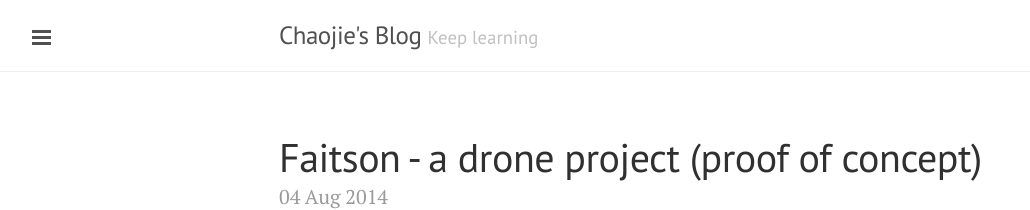
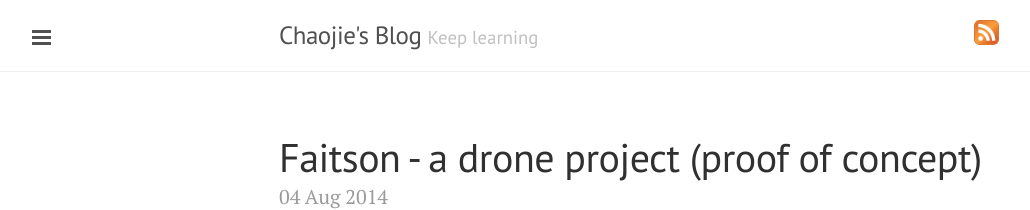
Before and after one commit to cjackie/cjackie.github.com, a Jekyll site: the page built from index.html, in a window 1280 px wide. Shown: the top 210 px of the page, without its empty margins (1-1031 px from the left). Built offline with Jekyll 4.4.1, drawn with Linux system fonts in a browser that asks for light colours; Markdown is read by kramdown in place of the engine named in the settings; the list of posts is cut into pages by our own code.

Commit message:
add rss. not reponsive icon, well that's ok:smile:

```diff
--- a/_layouts/default.html
+++ b/_layouts/default.html
@@ -15,6 +15,9 @@
           <h3 class="masthead-title">
             <a href="/" title="Home">{{ site.title }}</a>
             <small>{{ site.tagline }}</small>
+	    <a style="float:right" href="/atom.xml">
+	      <img width="25px" src="/images/feed.png">
+	    </a>
           </h3>
         </div>
       </div>
--- a/atom.xml
+++ b/atom.xml
@@ -21,7 +21,6 @@ layout: nil
    <link href="{{ site.url }}{{ post.url }}"/>
    <updated>{{ post.date | date_to_xmlschema }}</updated>
    <id>{{ site.url }}{{ post.id }}</id>
-   <content type="html">{{ post.content | xml_escape }}</content>
  </entry>
  {% endfor %}
 
```
Also changed, not shown: images/feed.png (added).
